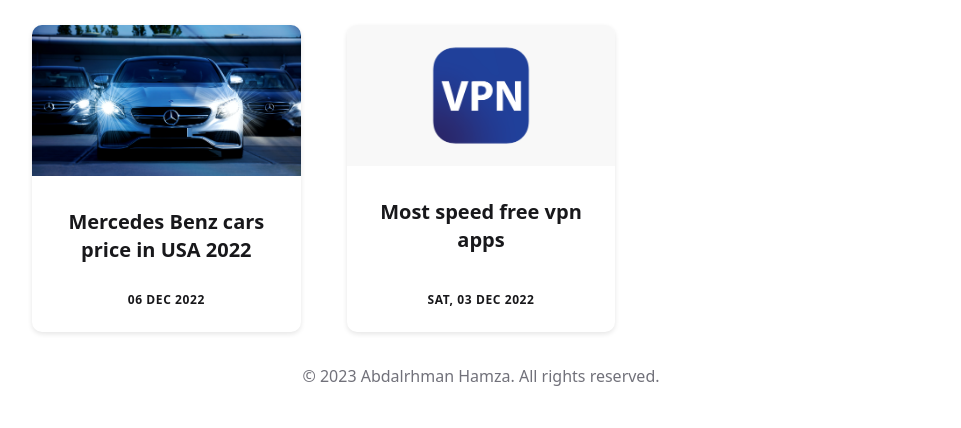
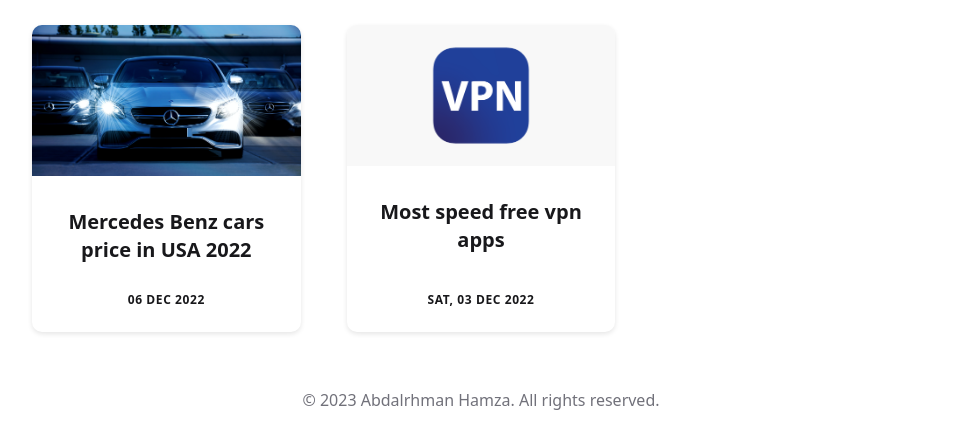
Before and after one commit to AbdalrhmanHamza/so, an Astro site: page / in a window 1280 px wide. Shown: the part 631-1059 px from the top of the page, without its empty margins (159-1120 px from the left). Before the commit the page ends 1035 px from the top, so only its background shows below. Built offline with nearby package versions, Linux system fonts and the light colour scheme; Astro itself is replaced by a stand-in of ours; some packages are replaced by stand-ins of ours.

Commit message:
lsdajfvlihalif

```diff
--- a/src/components/Footer.astro
+++ b/src/components/Footer.astro
@@ -4,7 +4,7 @@
 const today = new Date()
 ---
 
-<footer class="text-zinc-500 p-4 text-center">
+<footer class="text-zinc-500 p-4 text-center footer-top">
   &copy; {today.getFullYear()}
   <a href={HOMEPAGE_URL}>Abdalrhman Hamza</a>. All rights reserved.
 </footer>
--- a/src/styles/styles.css
+++ b/src/styles/styles.css
@@ -267,3 +267,9 @@
   margin-bottom: 40px;
   margin-top: 40px;
 }
+
+/* footer paddint top */
+
+.footer-top {
+  padding-top: 40px;
+}
```
